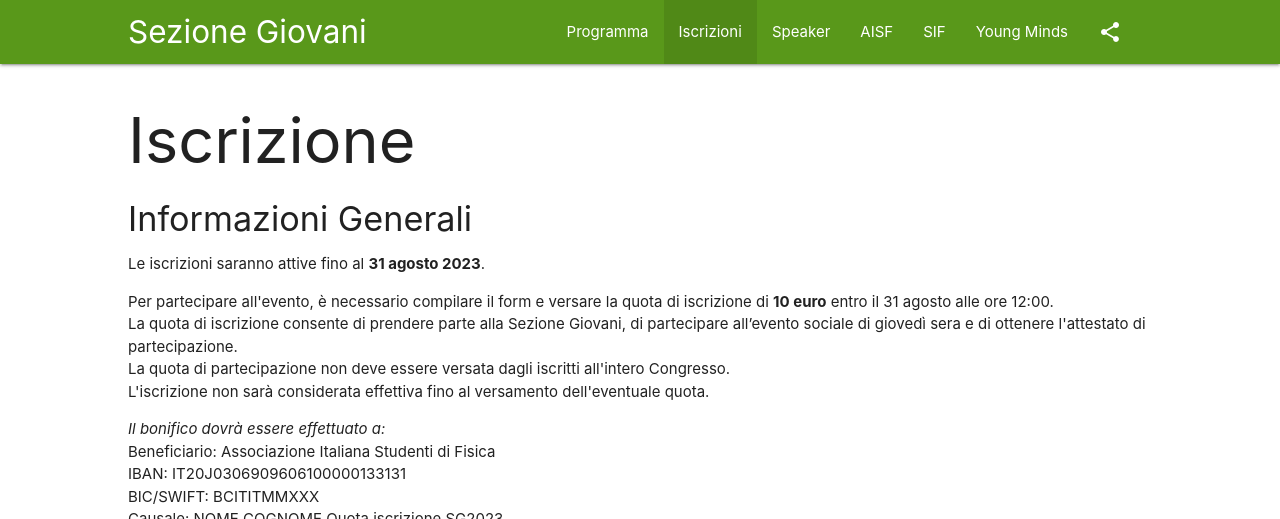
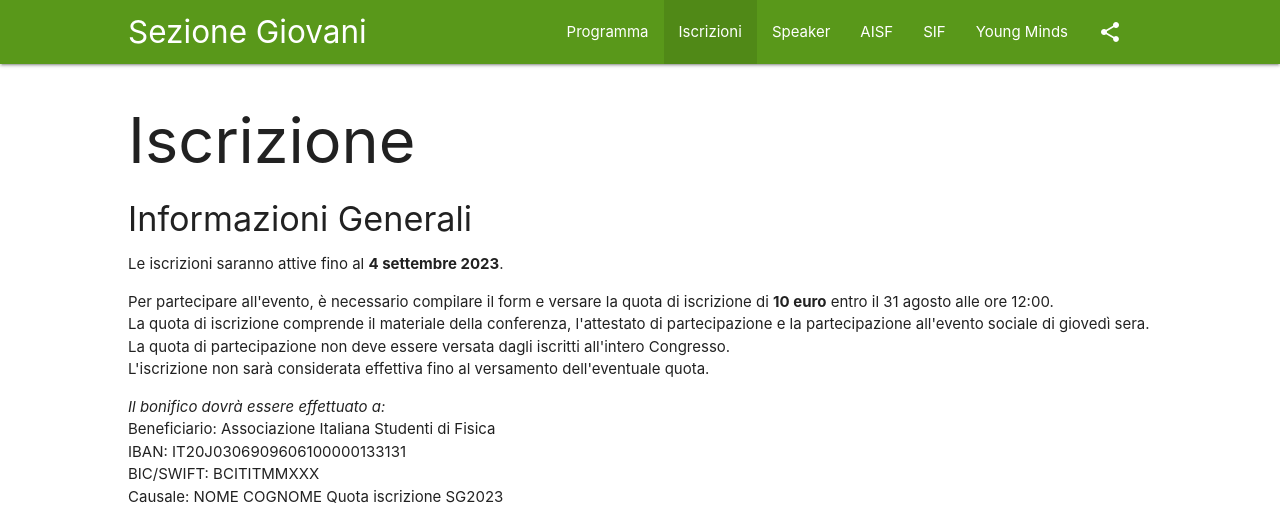
Before and after one commit to ai-sf/sg2023, a Jekyll site: the page built from registration.html, in a window 1280 px wide and 900 px high, cut to the strip 0-519 px from the top of the window. Built offline with Jekyll 4.4.1, drawn with Linux system fonts in a browser that asks for light colours; nearby versions of some CDN libraries.

Commit message:
Modifications

```diff
--- a/_data/home.yml
+++ b/_data/home.yml
@@ -12,4 +12,4 @@ slideshow:
     alt: "109° Congresso Nazionale SIF"
     mobile: "img/SG23_sfondo_cell.png"
 
-paragraph: "AISF e Young Minds prenderanno parte al 109° Congresso Nazionale della Società Italiana di Fisica con la Sezione Giovani (SG), un momento pensato e dedicato ai giovani fisici. Il tema portante di questa sesta edizione della Sezione Giovani sarà la Carriera e i modi in cui si può sviluppare dopo un percorso di studi in Fisica. Lo scopo è fornire conoscenze e strumenti utili a prendere decisioni lavorative ragionate così da poter indirizzare la propria carriera in maniera informata. Si tratteranno temi trasversali come il trasferimento tecnologico, il rapporto con il mondo dell'industria e quali siano i meccanismi tramite cui enti pubblici e privati erogano finanziamenti."
+paragraph: "AISF e EPS Young Minds prenderanno parte al 109° Congresso Nazionale della Società Italiana di Fisica con la Sezione Giovani (SG), un momento pensato e dedicato ai giovani fisici. Il tema portante di questa sesta edizione della Sezione Giovani sarà la Carriera e i modi in cui si può sviluppare dopo un percorso di studi in Fisica. Lo scopo è fornire conoscenze e strumenti utili a prendere decisioni lavorative ragionate così da poter indirizzare la propria carriera in maniera informata. Si tratteranno temi trasversali come il trasferimento tecnologico, il rapporto con il mondo dell'industria e quali siano i meccanismi tramite cui enti pubblici e privati erogano finanziamenti."
--- a/_data/registration.yml
+++ b/_data/registration.yml
@@ -2,10 +2,10 @@ description:
     title: "Informazioni Generali"
     paragraphs:
         - paragraph:
-            - line: "Le iscrizioni saranno attive fino al <b>31 agosto 2023</b>."
+            - line: "Le iscrizioni saranno attive fino al <b>4 settembre 2023</b>."
         - paragraph:
             - line: "Per partecipare all'evento, è necessario compilare il form e versare la quota di iscrizione di <b>10 euro</b> entro il 31 agosto alle ore 12:00."
-            - line: "La quota di iscrizione consente di prendere parte alla Sezione Giovani, di partecipare all’evento sociale di giovedì sera e di ottenere l'attestato di partecipazione."
+            - line: "La quota di iscrizione comprende il materiale della conferenza, l'attestato di partecipazione e la partecipazione all'evento sociale di giovedì sera."
             - line: "La quota di partecipazione non deve essere versata dagli iscritti all'intero Congresso."
             - line: "L'iscrizione non sarà considerata effettiva fino al versamento dell'eventuale quota."
         - paragraph:
--- a/_data/speaker.yml
+++ b/_data/speaker.yml
@@ -26,7 +26,7 @@ content:
 - nome: "Carlos Maximiliano Mollo"
   id: mollo
   uni: "INFN sezione di Napoli - Referente per il trasferimento tecnologico"
-  img: "default.png"
+  img: "mollo.png"
   title: "L'Importanza del Trasferimento Tecnologico nella Ricerca Scientifica: Impatti Economici, Protezione della Proprietà Intellettuale e Opportunità di Carriera nell'Industria"
   bio: ""
   abstract: "Il trasferimento tecnologico riveste un ruolo fondamentale nel mondo della ricerca scientifica, facilitando la transizione dei risultati della ricerca verso l'industria e la società. La protezione della proprietà intellettuale è un elemento cruciale. I ricercatori devono garantire che le loro scoperte siano adeguatamente protette attraverso brevetti, copyright e altre forme di protezione, al fine di sfruttare economicamente i risultati della loro ricerca. Ciò promuove l'innovazione, incoraggiando i ricercatori a cercare collaborazioni con l'industria. Le innovazioni tecnologiche derivanti dalla ricerca scientifica possono essere commercializzate. Questo crea opportunità di investimento, aumenta la competitività delle imprese e stimola la crescita economica. Inoltre, il trasferimento tecnologico può generare flussi di entrate attraverso il licensing e la creazione di spin-off promuovendo anche lo sviluppo di carriere multidisciplinari. In questo contributo verranno mostrati i principali meccanismi legati al trasferimento tecnologico, gli strumenti e le metodologie pratiche per far sì che un'idea possa trasformarsi in una impresa di successo."
```
Also changed, not shown: img/speaker/mollo.png (added), 1 other file.
